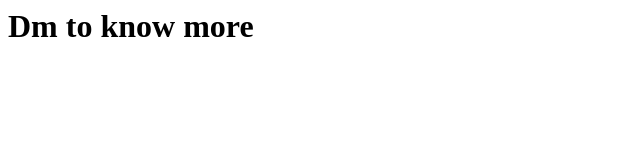
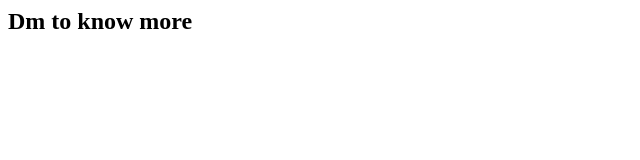
Before and after one commit to AbigailAkor/Test, a plain HTML site: page index.html in a window 1280 px wide. Shown: the whole page, without its empty margins (0-640 px from the left). Drawn offline with Linux system fonts and the light colour scheme.

Commit message:
another commit

```diff
--- a/index.html
+++ b/index.html
@@ -1 +1 @@
-<h1>Dm to know more</h1>
+<h2>Dm to know more</h2>
```
